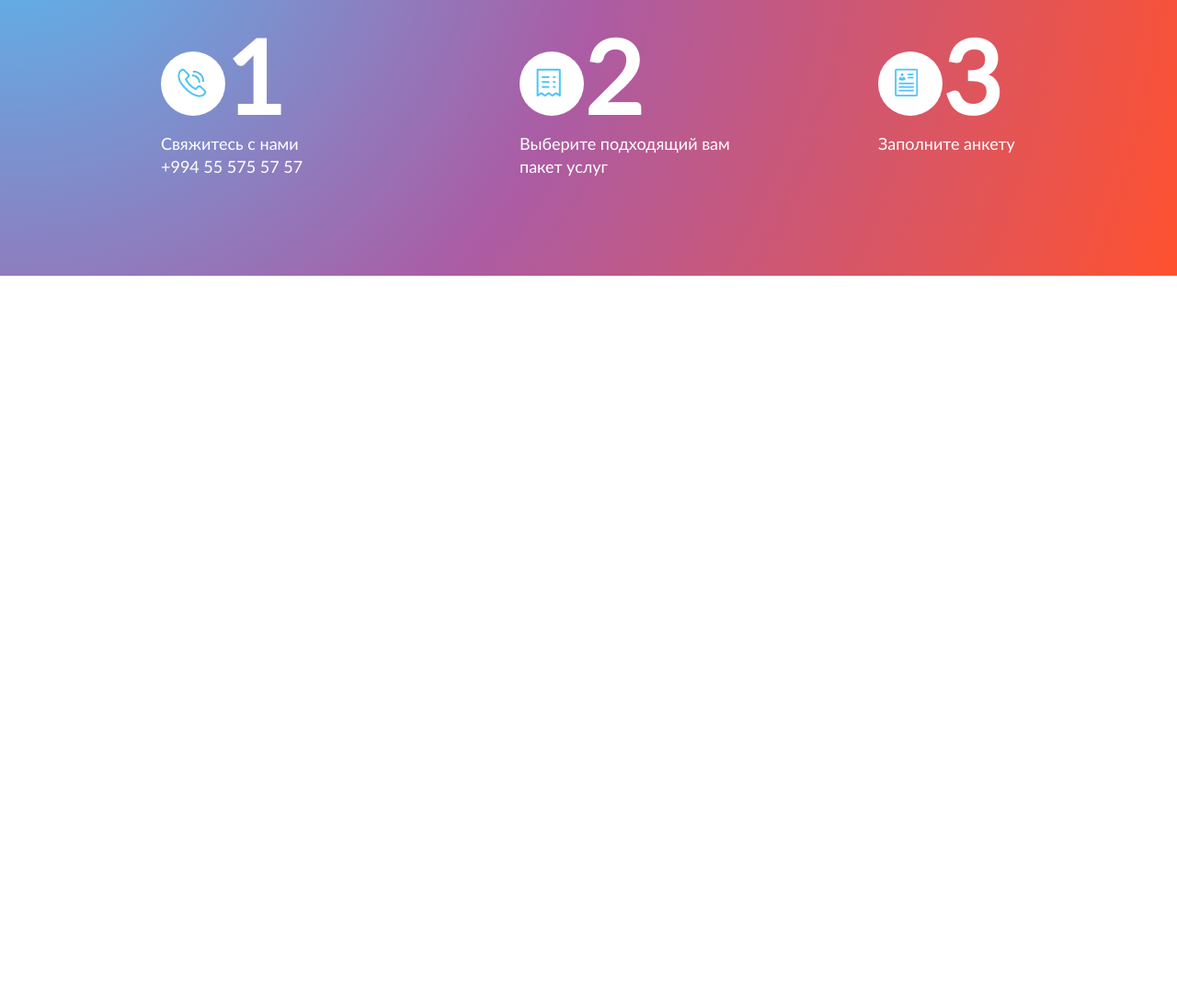
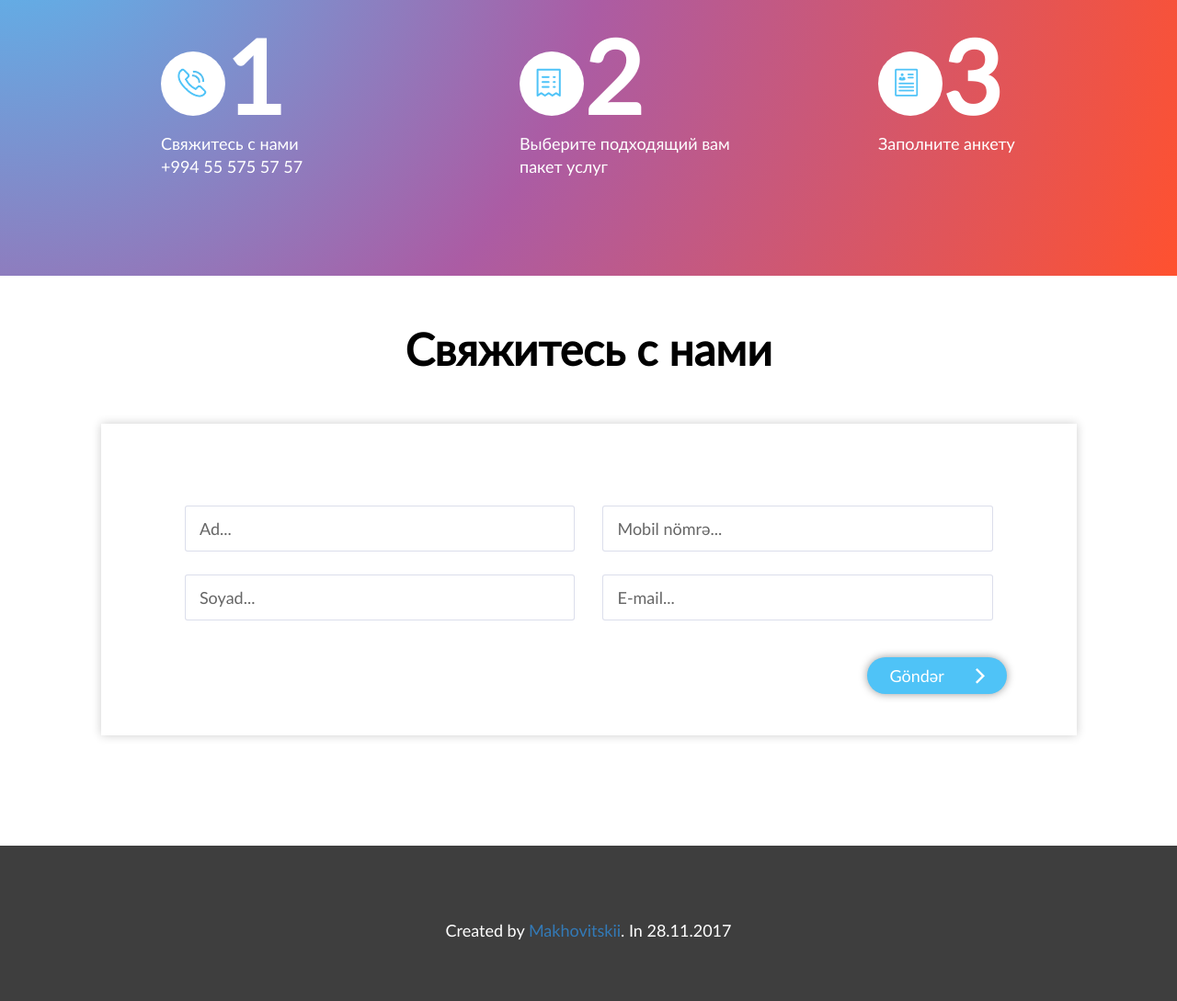
Before and after one commit to Makhovitskii/Tapaz-project, a website: page _html/app/index.html in a window 1280 px wide. Shown: the part 2640-3729 px from the top of the page at 92% size. Before the commit the page ends 2940 px from the top, so only its background shows below. Drawn offline with Linux system fonts and the light colour scheme.

Commit message:
Commit-02

```diff
--- a/_html/app/index.html
+++ b/_html/app/index.html
@@ -236,7 +236,6 @@
 <!--Third Content Block-->
 
 	<section>
-
 		<div class="container-fluid">
 			<div class="row">
 				<div class="rectangle">
@@ -295,12 +294,59 @@
 
 <!--Third Content Block End-->
 
+<!--Contact Form-->
+	<section>
+		<div class="container-fluide contact_bg">
+			<div class="container">
+				<div class="row">
+					<h3>Свяжитесь с нами</h3>
+					<div class="col-lg-12">
+						<div class="contact_form">
+							<div class="row">
+								<form>
+
+<!-- Hidden Required Fields -->
+<input type="hidden" name="project_name" value="Site Name">
+<input type="hidden" name="admin_email" value="admin@mail.com">
+<input type="hidden" name="form_subject" value="Form Subject">
+<!-- END Hidden Required Fields -->
+
+									<div class="callback col-lg-5 col-lg-offset-1">
+										<input type="text" name="Name" placeholder="Ad..." required><br>
+										<input type="text" name="Surname" placeholder="Soyad..." required>
+									</div>
+
+									<div class="callback col-lg-5">
+										<input type="text" name="Name" placeholder="Mobil nömrə..." required><br>
+										<input type="text" name="Surname" placeholder="E-mail..." required>
+									</div>
+
+									<div class="col-lg-3 col-lg-offset-9">
+										<button class="button">Göndər <img src="img/nav.png" alt=""></button>
+									</div>
+								</form>
+							</div>
+						</div>
+					</div>
+				</div>
+			</div>
+		</div>
+	</section>
+
+<!--Contact Form End -->
+
+<!--Footer -->
+	<footer>
+		<div class="container">
+			<div class="row">
+				<p>Created by <a href="http://makhovitskii.ru/">Makhovitskii</a>. In 28.11.2017</p>
+			</div>
+		</div>
+
+	</footer>
 
 
-
-
-
-
+<!--Footer End-->
 
 	<link rel="stylesheet" href="css/main.min.css">
 	<script src="js/scripts.min.js"></script>
--- a/_html/app/sass/main.sass
+++ b/_html/app/sass/main.sass
@@ -228,6 +228,51 @@ section
 	p
 		color: #fff
 		font-size: 18px
+.contact_bg
+	height: 600px
+	h3
+		color: #000
+		font-size: 48px
+		text-align: center
+.contact_form
+	max-width: 1061px
+	min-height: 339px
+	margin-left: 40px
+	background: #fff
+	box-shadow:  0 0 10px rgba(0,0,0,0.2)
+	padding-top: 89px
+	padding: 0px, 15px
+	margin-bottom: 40px
+.callback
 
+	input
+		width: 100%
+		height: 50px
+		margin-bottom: 25px
+		border-radius: 3px
+		border: solid 1px rgba(32, 53, 128, 0.16)
+		padding-left: 15px
+		color: rgba(32, 53, 128, 0.01)
+
+.button
+	width: 152px
+	height: 40px
+	border-radius: 50px
+	background-color: #4fc3f7
+	border: none
+	color: #fff
+	box-shadow:  0 0 10px rgba(0,0,0,0.4)
+	margin: 15px
+	img
+		margin-left: 30px
+		margin-bottom: 4px
+footer
+	height: 169px
+	background-color: #3e3e3e
+	margin-top: 20px
+	p
+		color: #fff
+		margin-top: 80px
+		text-align: center
 
 @import "media"
```
Also changed, not shown: _html/app/css/main.min.css, _html/app/img/nav.png (added).
